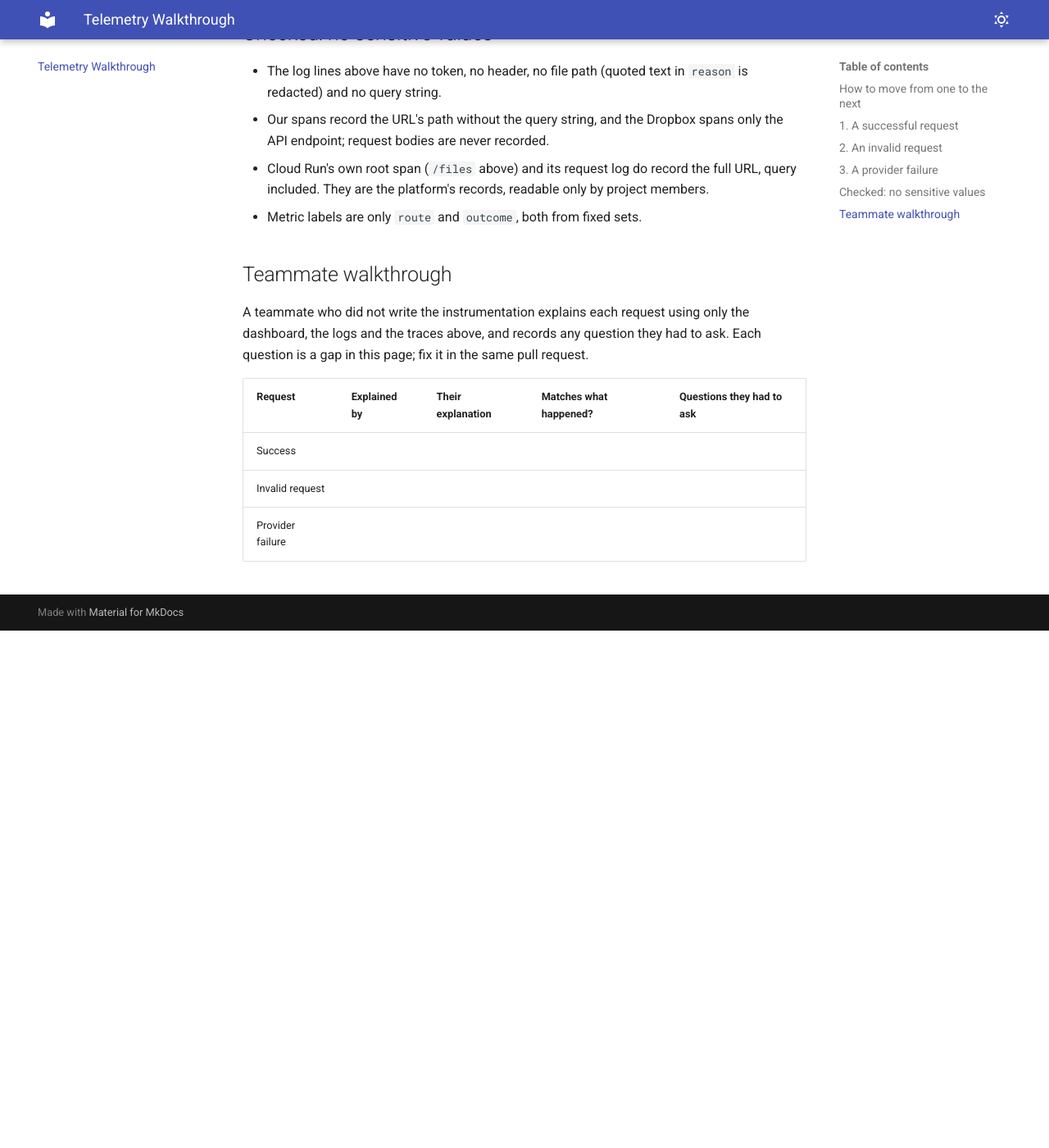
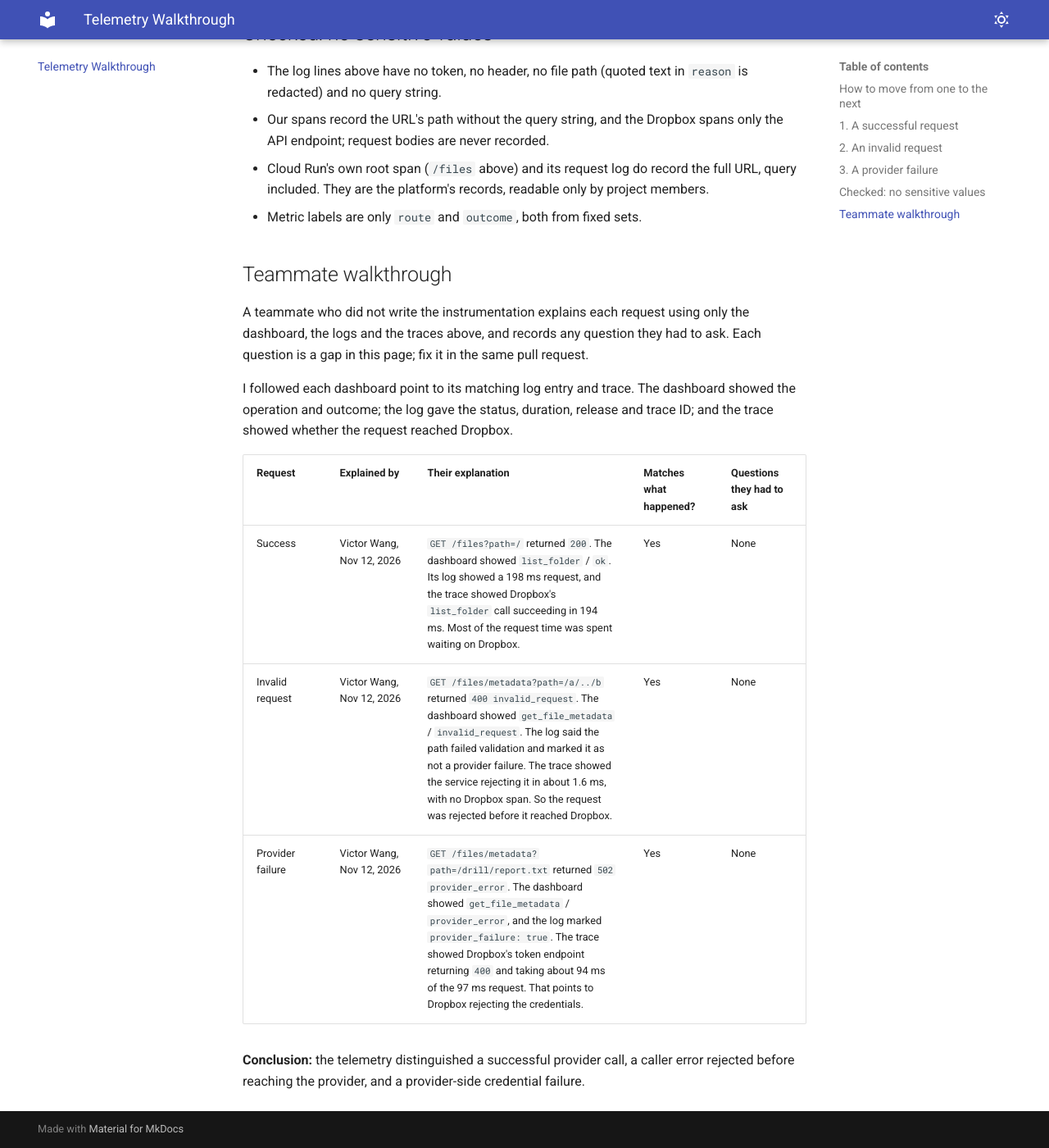
Before and after one commit to Shreyas191/OSPSD-Team-3, an MkDocs documentation site: the page built from docs/telemetry-walkthrough.md, in a window 1280 px wide and 1400 px high, scrolled down 3402 px. Shown: the whole window at 82% size. Built offline with MkDocs 1.6.1 and Material for MkDocs 9.7.7, drawn with Linux system fonts in a browser that asks for light colours; before the commit the page ends 4171 px from its top, so only the background shows below that.

Commit message:
docs: record the teammate walkthrough of the telemetry (rubric 15.3)
A teammate who did not write the instrumentation explains the successful
request, the invalid request and the provider failure from the dashboard,
the log entry and the trace of each.

Co-Authored-By: Claude <noreply@anthropic.com>
Claude-Session: https://claude.ai/code/session_01WPojnnDvdL9EGuBJmGrfsu

```diff
--- a/docs/telemetry-walkthrough.md
+++ b/docs/telemetry-walkthrough.md
@@ -108,8 +108,12 @@ gcloud logging read 'resource.type="cloud_run_revision" AND resource.labels.serv
 
 A teammate who did not write the instrumentation explains each request using only the dashboard, the logs and the traces above, and records any question they had to ask. Each question is a gap in this page; fix it in the same pull request.
 
+I followed each dashboard point to its matching log entry and trace. The dashboard showed the operation and outcome; the log gave the status, duration, release and trace ID; and the trace showed whether the request reached Dropbox.
+
 | Request | Explained by | Their explanation | Matches what happened? | Questions they had to ask |
 |---|---|---|---|---|
-| Success | | | | |
-| Invalid request | | | | |
-| Provider failure | | | | |
+| Success | Victor Wang, Nov 12, 2026 | `GET /files?path=/` returned `200`. The dashboard showed `list_folder` / `ok`. Its log showed a 198 ms request, and the trace showed Dropbox's `list_folder` call succeeding in 194 ms. Most of the request time was spent waiting on Dropbox. | Yes | None |
+| Invalid request | Victor Wang, Nov 12, 2026 | `GET /files/metadata?path=/a/../b` returned `400 invalid_request`. The dashboard showed `get_file_metadata` / `invalid_request`. The log said the path failed validation and marked it as not a provider failure. The trace showed the service rejecting it in about 1.6 ms, with no Dropbox span. So the request was rejected before it reached Dropbox. | Yes | None |
+| Provider failure | Victor Wang, Nov 12, 2026 | `GET /files/metadata?path=/drill/report.txt` returned `502 provider_error`. The dashboard showed `get_file_metadata` / `provider_error`, and the log marked `provider_failure: true`. The trace showed Dropbox's token endpoint returning `400` and taking about 94 ms of the 97 ms request. That points to Dropbox rejecting the credentials. | Yes | None |
+
+**Conclusion:** the telemetry distinguished a successful provider call, a caller error rejected before reaching the provider, and a provider-side credential failure.
```
